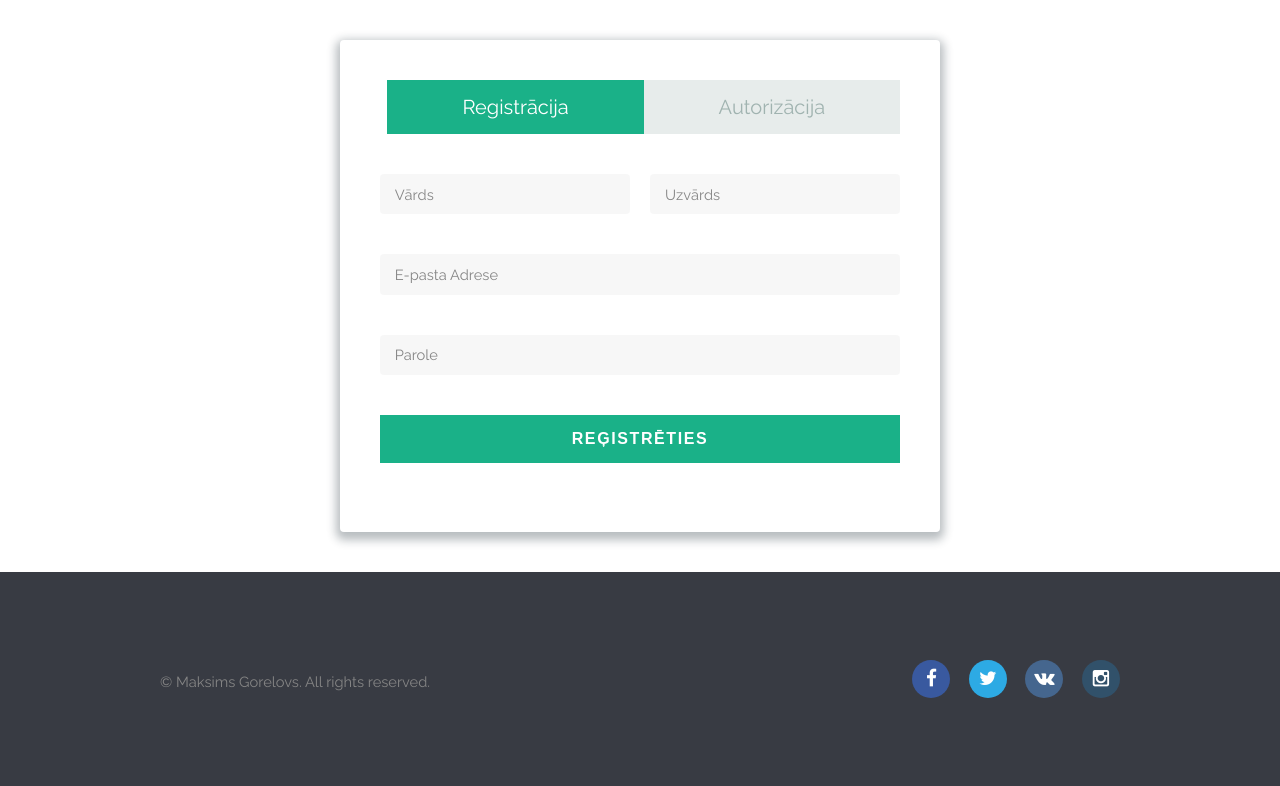
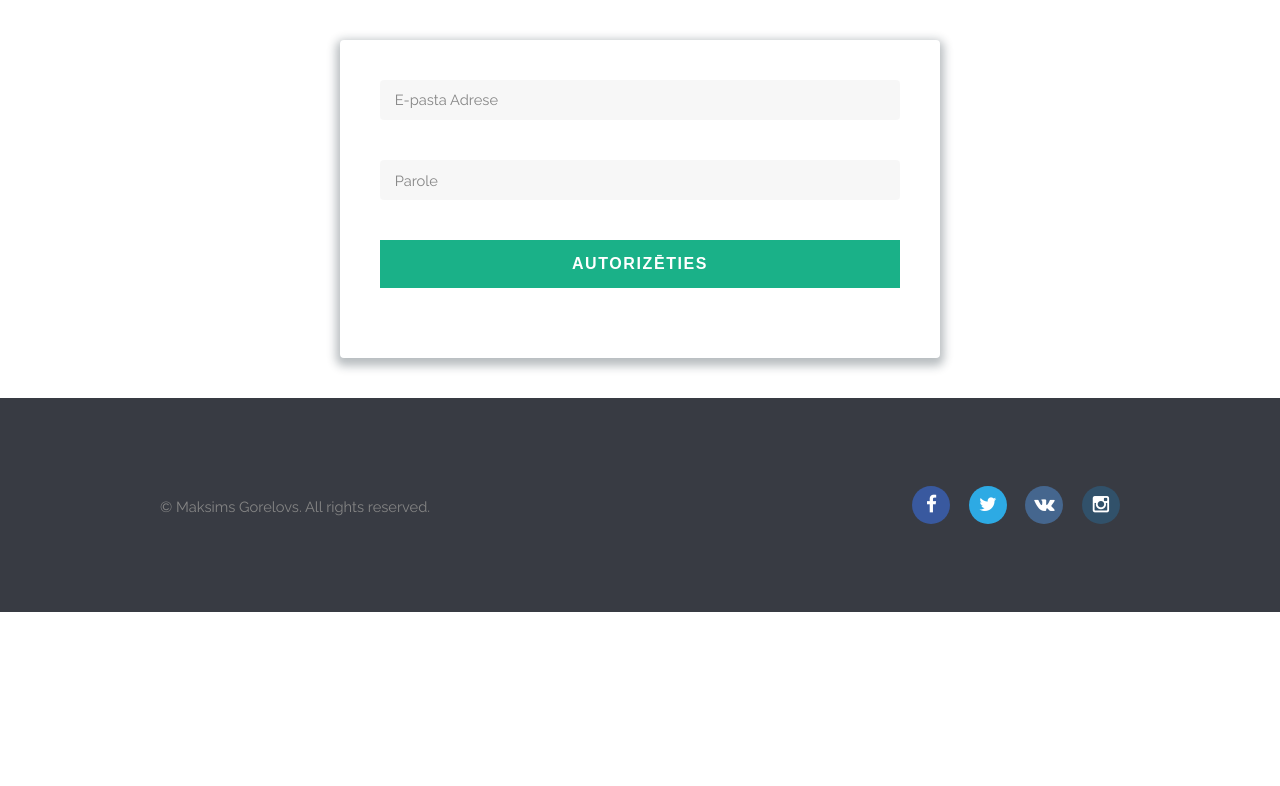
Before and after one commit to MGorelovs/PIT, a PHP site: page /login.php in a window 1280 px wide. Shown: the part 97-883 px from the top of the page. After the commit the page ends 709 px from the top, so only its background shows below. Run offline with PHP 8.4, Linux system fonts and the light colour scheme; some libraries are stand-ins or nearby versions.

Commit message:
убрал регистрацию

```diff
--- a/login.php
+++ b/login.php
@@ -35,39 +35,39 @@ if (session_status() == PHP_SESSION_NONE) {
 
     <div class="loginform">
 
-      <ul class="tab-group">
-        <li class="tab active"><a href="#signup">Registrācija</a></li>
-        <li class="tab"><a href="#login">Autorizācija</a></li>
-      </ul>
+        <!--      <ul class="tab-group">-->
+        <!--        <li class="tab active"><a href="#signup">Registrācija</a></li>-->
+        <!--        <li class="tab"><a href="#login">Autorizācija</a></li>-->
+        <!--      </ul>-->
 
-      <div class="tab-content">
-        <div id="signup">
-
-          <form action="save_user.php" method="post">
-
-            <div class="top-row">
-              <div class="field-wrap">
-                <input name="firstname" type="text" placeholder="Vārds" required autocomplete="off" />
-              </div>
-
-              <div class="field-wrap">
-                <input name="lastname" type="text" placeholder="Uzvārds" required autocomplete="off"/>
-              </div>
-            </div>
-
-            <div class="field-wrap">
-              <input name="email" type="email" placeholder="E-pasta Adrese" required autocomplete="off"/>
-            </div>
-
-            <div class="field-wrap">
-              <input name="password" type="password" placeholder="Parole" required autocomplete="off"/>
-            </div>
-
-            <button type="submit" class="button1 button-block"/>Reģistrēties</button>
-
-          </form>
-
-        </div>
+        <!--      <div class="tab-content">-->
+        <!--        <div id="signup">-->
+        <!---->
+        <!--          <form action="save_user.php" method="post">-->
+        <!---->
+        <!--            <div class="top-row">-->
+        <!--              <div class="field-wrap">-->
+        <!--                <input name="firstname" type="text" placeholder="Vārds" required autocomplete="off" />-->
+        <!--              </div>-->
+        <!---->
+        <!--              <div class="field-wrap">-->
+        <!--                <input name="lastname" type="text" placeholder="Uzvārds" required autocomplete="off"/>-->
+        <!--              </div>-->
+        <!--            </div>-->
+        <!---->
+        <!--            <div class="field-wrap">-->
+        <!--              <input name="email" type="email" placeholder="E-pasta Adrese" required autocomplete="off"/>-->
+        <!--            </div>-->
+        <!---->
+        <!--            <div class="field-wrap">-->
+        <!--              <input name="password" type="password" placeholder="Parole" required autocomplete="off"/>-->
+        <!--            </div>-->
+        <!---->
+        <!--            <button type="submit" class="button1 button-block"/>Reģistrēties</button>-->
+        <!---->
+        <!--          </form>-->
+        <!---->
+        <!--        </div>-->
 
         <div id="login">
 
@@ -89,7 +89,7 @@ if (session_status() == PHP_SESSION_NONE) {
 
         </div>
 
-      </div><!-- tab-content -->
+        <!--      </div><!-- tab-content -->
 
     </div> <!-- /form -->
     <script src='http://cdnjs.cloudflare.com/ajax/libs/jquery/2.1.3/jquery.min.js'></script>
```
